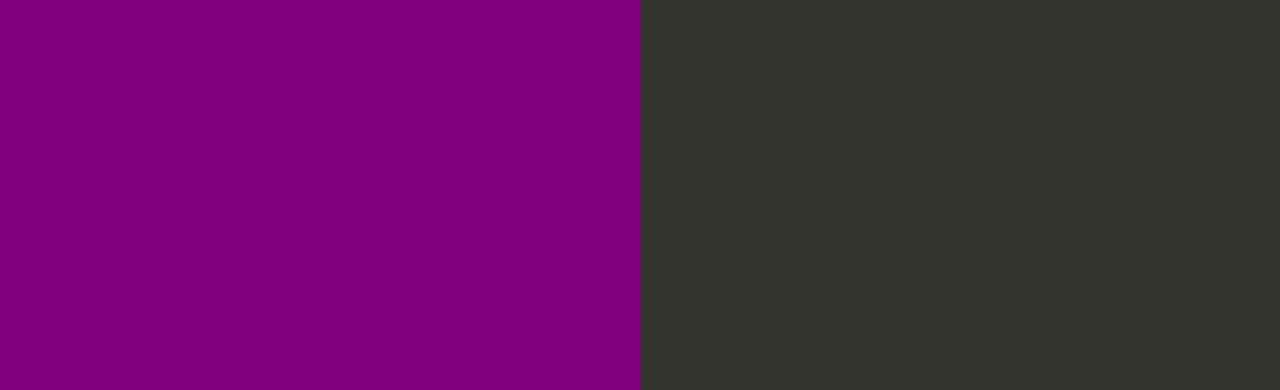
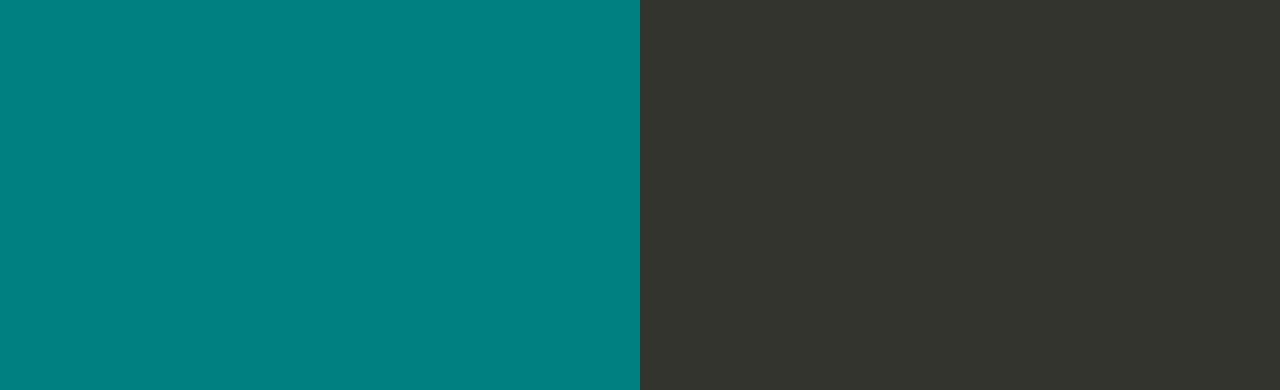
Before and after one commit to Tempmatt/my-nodejs-app, a website: page index.html in a window 1280 px wide. Shown: the part 410-800 px from the top of the page. Drawn offline with Linux system fonts and the light colour scheme.

Commit message:
Update index.html background color to teal

```diff
--- a/index.html
+++ b/index.html
@@ -35,7 +35,7 @@
 
         text-align: right;
         padding-top: 11em;
-        background-color: purple;
+        background-color: teal;
 
       }
       .textColumn p {
```
